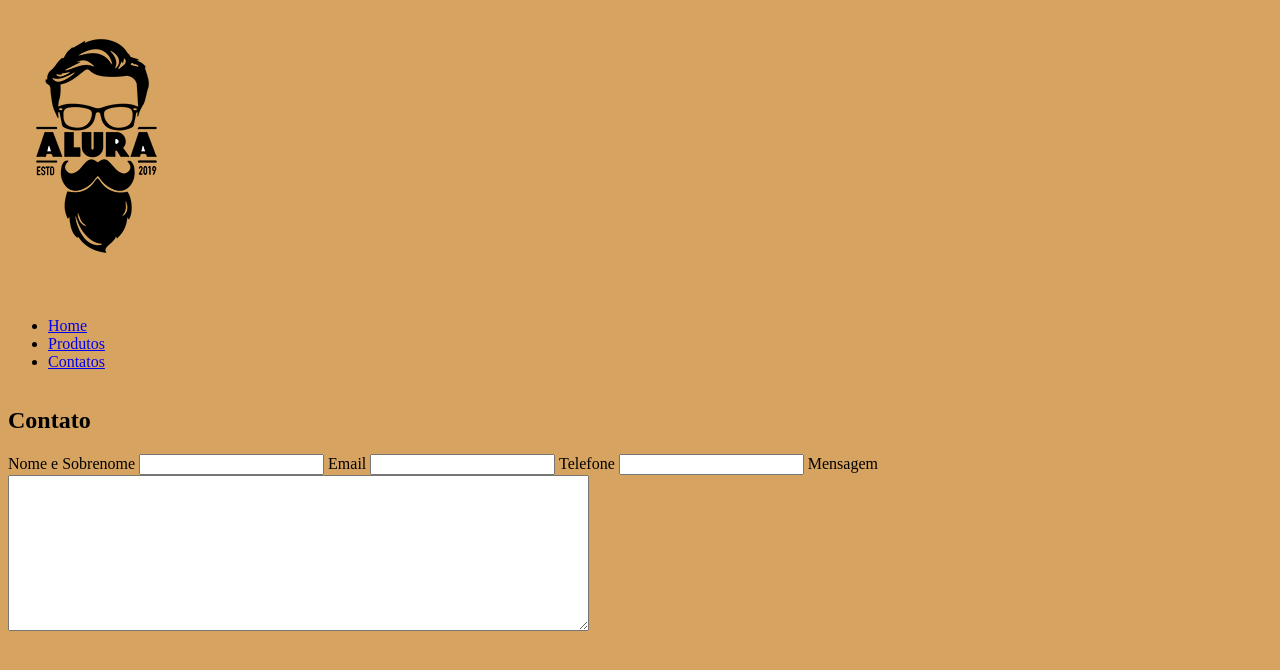
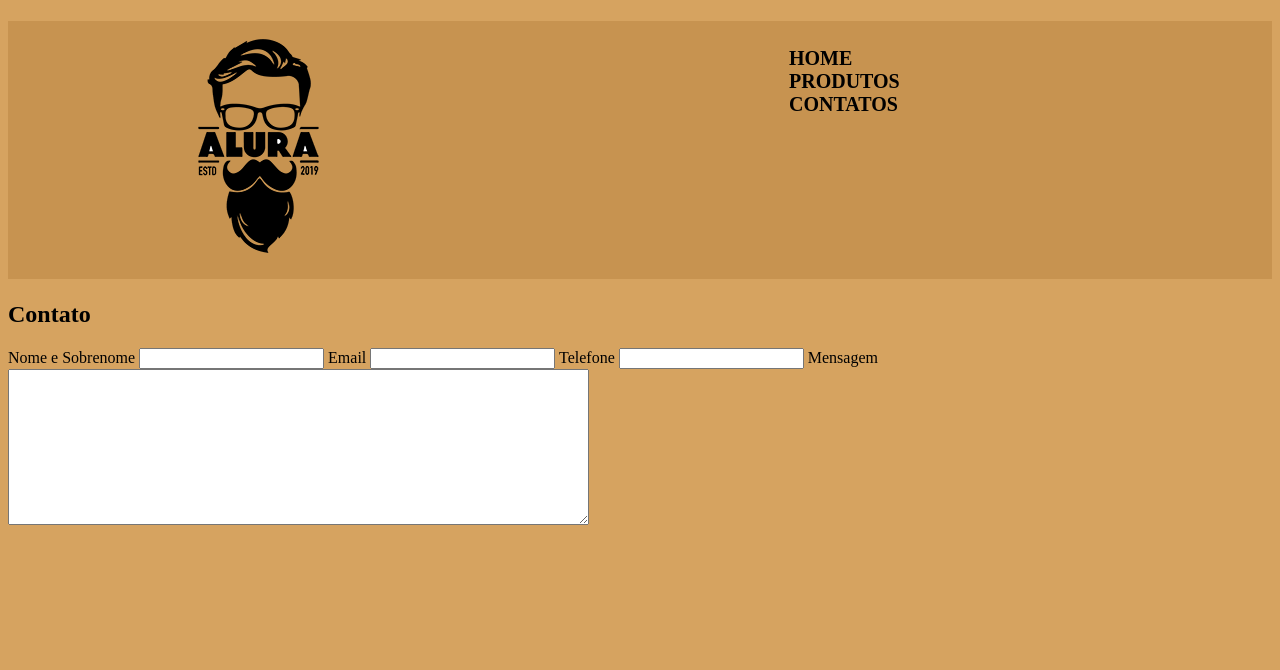
Before and after one commit to carlosslima/aulahtml2, a plain HTML site: page reset.html in a window 1280 px wide. Drawn offline with Linux system fonts and the light colour scheme.

Commit message:
Add files via upload

```diff
--- a/reset.html
+++ b/reset.html
@@ -5,6 +5,7 @@
     <title>Contato - Barbearia Alura</title>
     <link rel="stylesheet" href="pagina.css">
     <link rel="stylesheet" href="reset.css">
+    <link rel="stylesheet" href="style.css">
   </head>
   <body>
     <header>
--- /dev/null
+++ b/style.css
@@ -0,0 +1,27 @@
+header{
+  background: #c79350;
+}
+body{
+  background: #d6a360;
+}
+.caixa{
+  position: relative;
+  width: 940px;
+  margin: 0 auto;
+}
+nav{
+  position:absolute;
+  top:10px;
+  right: 0;
+}
+nav li{
+   display:inline;
+   margin:0 0 0 15px;
+}
+nav a{
+  text-transform: uppercase;
+  color: #000000;
+  font-weight: bold;
+  font-size: 20px;
+  text-decoration: none;
+}
```
